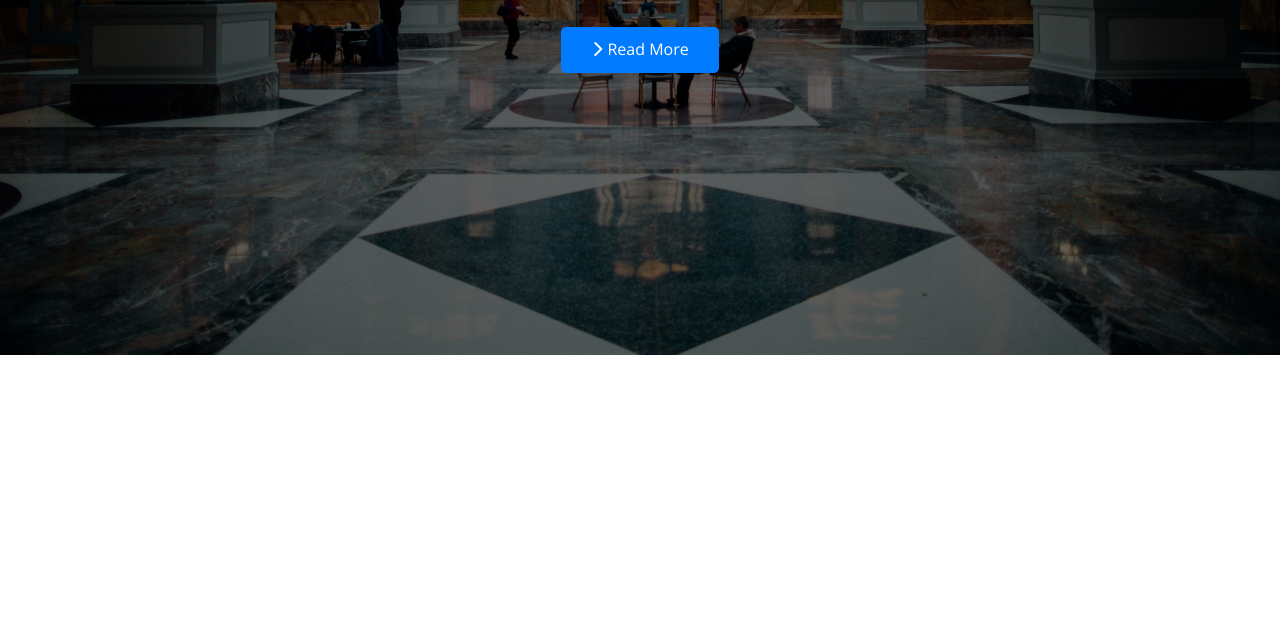
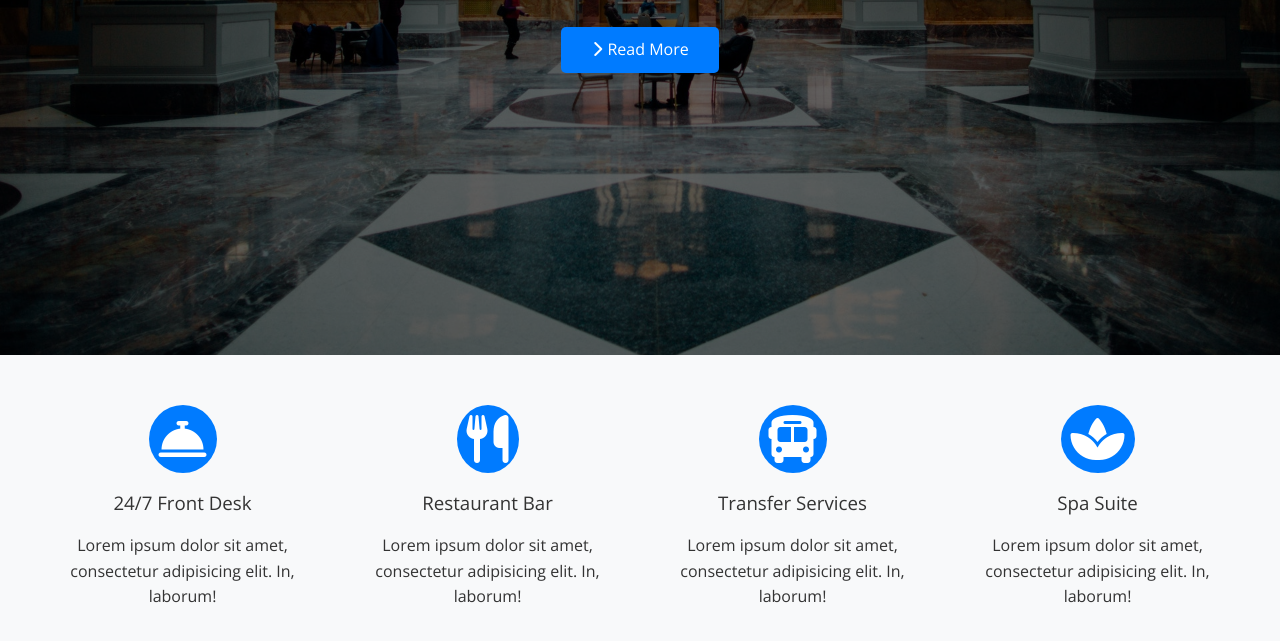
Before and after one commit to zkozak34/hotel-site-template, a plain HTML site: page index.html in a window 1280 px wide. Shown: the part 445-1086 px from the top of the page. Before the commit the page ends 800 px from the top, so only its background shows below. Drawn offline with nearby package versions, Linux system fonts and the light colour scheme.

Commit message:
create icons section

```diff
--- a/css/style.scss
+++ b/css/style.scss
@@ -79,3 +79,35 @@
         z-index: 0;
     }
 }
+
+.main-body {
+    #services {
+        .flex-items {
+            justify-content: center;
+            text-align: center;
+            height: 100%;
+
+            >div {
+                padding: 2rem;
+                flex-basis: 100%;
+            }
+        }
+    }
+
+    .icons {
+        padding: 3rem;
+
+        h3 {
+            font-weight: 400;
+            margin-bottom: 1.5rem;
+        }
+
+        i {
+            background-color: $primary;
+            color: #fff;
+            padding: 1rem;
+            border-radius: 50%;
+            margin-bottom: 1.5rem;
+        }
+    }
+}
--- a/css/utils.scss
+++ b/css/utils.scss
@@ -21,14 +21,14 @@ $light: #f8f9fa;
 .text-light { color: $light; }
 
 // bg-colors
-.bg-primary {color: $primary;}
-.bg-secondary {color: $secondary;}
-.bg-success {color: $success;}
-.bg-danger {color: $danger;}
-.bg-warning {color: $warning;}
-.bg-info {color: $info;}
-.bg-dark {color: $dark;}
-.bg-light {color: $light;}
+.bg-primary {background-color: $primary;}
+.bg-secondary {background-color: $secondary;}
+.bg-success {background-color: $success;}
+.bg-danger {background-color: $danger;}
+.bg-warning {background-color: $warning;}
+.bg-info {background-color: $info;}
+.bg-dark {background-color: $dark;}
+.bg-light {background-color: $light;}
 
 // buttons
 .btn {
@@ -150,3 +150,7 @@ $light: #f8f9fa;
     color: $dark;
     background-color: $light;
 }
+
+.flex-items {
+    display: flex;
+}
--- a/index.html
+++ b/index.html
@@ -36,5 +36,39 @@
         <a href="#" class="btn btn-primary"><i class="fas fa-chevron-right"></i> Read More</a>
       </div>
     </header>
+    <main class="main-body">
+      <section id="services" class="icons bg-light">
+        <div class="flex-items">
+          <div>
+            <i class="fas fa-concierge-bell fa-3x"></i>
+            <div>
+              <h3>24/7 Front Desk</h3>
+              <p>Lorem ipsum dolor sit amet, consectetur adipisicing elit. In, laborum!</p>
+            </div>
+          </div>
+          <div>
+            <i class="fas fa-utensils fa-3x"></i>
+            <div>
+              <h3>Restaurant Bar</h3>
+              <p>Lorem ipsum dolor sit amet, consectetur adipisicing elit. In, laborum!</p>
+            </div>
+          </div>
+          <div>
+            <i class="fas fa-bus fa-3x"></i>
+            <div>
+              <h3>Transfer Services</h3>
+              <p>Lorem ipsum dolor sit amet, consectetur adipisicing elit. In, laborum!</p>
+            </div>
+          </div>
+          <div>
+            <i class="fas fa-spa fa-3x"></i>
+            <div>
+              <h3>Spa Suite</h3>
+              <p>Lorem ipsum dolor sit amet, consectetur adipisicing elit. In, laborum!</p>
+            </div>
+          </div>
+        </div>
+      </section>
+    </main>
   </body>
 </html>
```
Also changed, not shown: css/style.css, css/utils.css, 2 other files.
